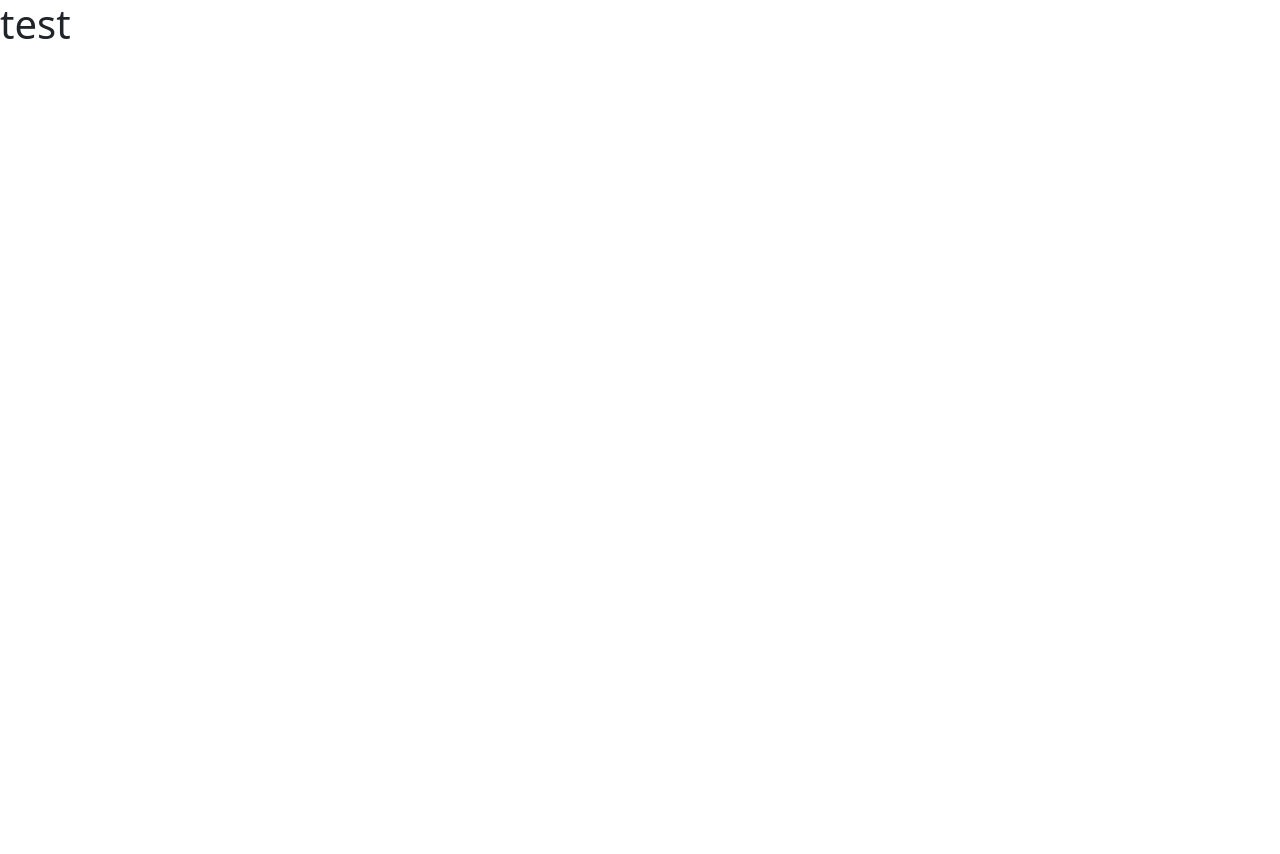
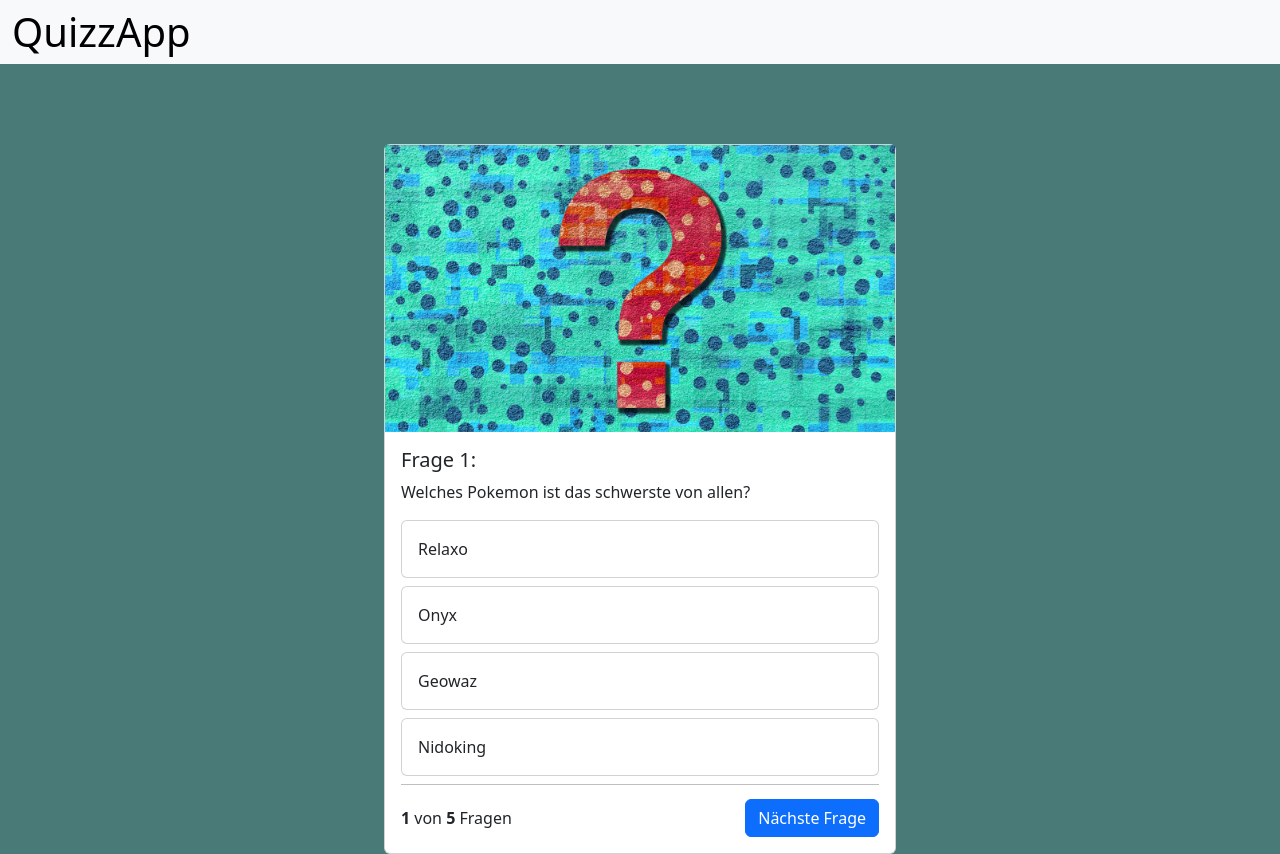
Before and after one commit to DavGalRod/QuizzApp, a website: page index.html in a window 1280 px wide. Before the commit the page ends 800 px from the top, so only its background shows below. Drawn offline with nearby package versions, Linux system fonts and the light colour scheme.

Commit message:
second big change

```diff
--- a/index.html
+++ b/index.html
@@ -1,5 +1,6 @@
 <!DOCTYPE html>
 <html lang="en">
+
 <head>
     <meta charset="UTF-8">
     <meta name="viewport" content="width=device-width, initial-scale=1.0">
@@ -8,7 +9,55 @@
     <link rel="stylesheet" href="style.css">
     <link rel="stylesheet" href="node_modules/bootstrap/dist/css/bootstrap.min.css">
 </head>
+
 <body>
-    <h1>test</h1>
+    <nav class="navbar bg-body-tertiary">
+        <div class="container-fluid">
+            <a href="index.html" class="navbarABar"><span class="navbar-brand mb-0 h1">QuizzApp</span></a>
+        </div>
+    </nav>
+
+
+    <div class="topLayer">
+        <div class="card quizCard">
+            <img src="img/card_img.jpg" class="card-img-top; cardTopLayer">
+            <div class="card-body">
+                <h5 class="card-title">Frage 1:</h5>
+                <p class="card-text">Welches Pokemon ist das schwerste von allen?</p>
+
+
+                <div class="card mb-2">
+                    <div class="card-body">
+                        Relaxo
+                    </div>
+
+                </div>
+                <div class="card mb-2">
+                    <div class="card-body">
+                        Onyx
+                    </div>
+
+                </div>
+                <div class="card mb-2">
+                    <div class="card-body">
+                        Geowaz
+                    </div>
+
+                </div>
+                <div class="card mb-2">
+                    <div class="card-body">
+                        Nidoking
+                    </div>
+
+                </div>
+
+                <div class="questionFooter">
+                    <span>
+                        <b>1</b> von <b>5</b> Fragen</span>
+                    <button class="btn btn-primary">Nächste Frage</button>
+                </div>
+            </div>
+        </div>
 </body>
+
 </html>
--- a/style.css
+++ b/style.css
@@ -0,0 +1,34 @@
+body {
+    min-height: 100vh;
+    background-color: rgb(73, 122, 120) !important;
+}
+
+.navbar-brand {
+    font-size: 5vh !important
+}
+.topLayer {
+    display: flex;
+    justify-content: center;
+    margin-top: 10vh;
+}
+
+.cardTopLayer {
+    object-fit: cover !important;
+}
+
+
+.navbarABar {
+    text-decoration: none !important;
+}
+
+.quizCard {
+    width: 32rem;
+}
+
+.questionFooter {
+    display: flex;
+    justify-content: space-between;
+    align-items: center;
+    border-top: 1px solid rgb(0,0,0,0.25);
+    padding-top: 14px;
+}
```
Also changed, not shown: img/card_img.jpg (added).
